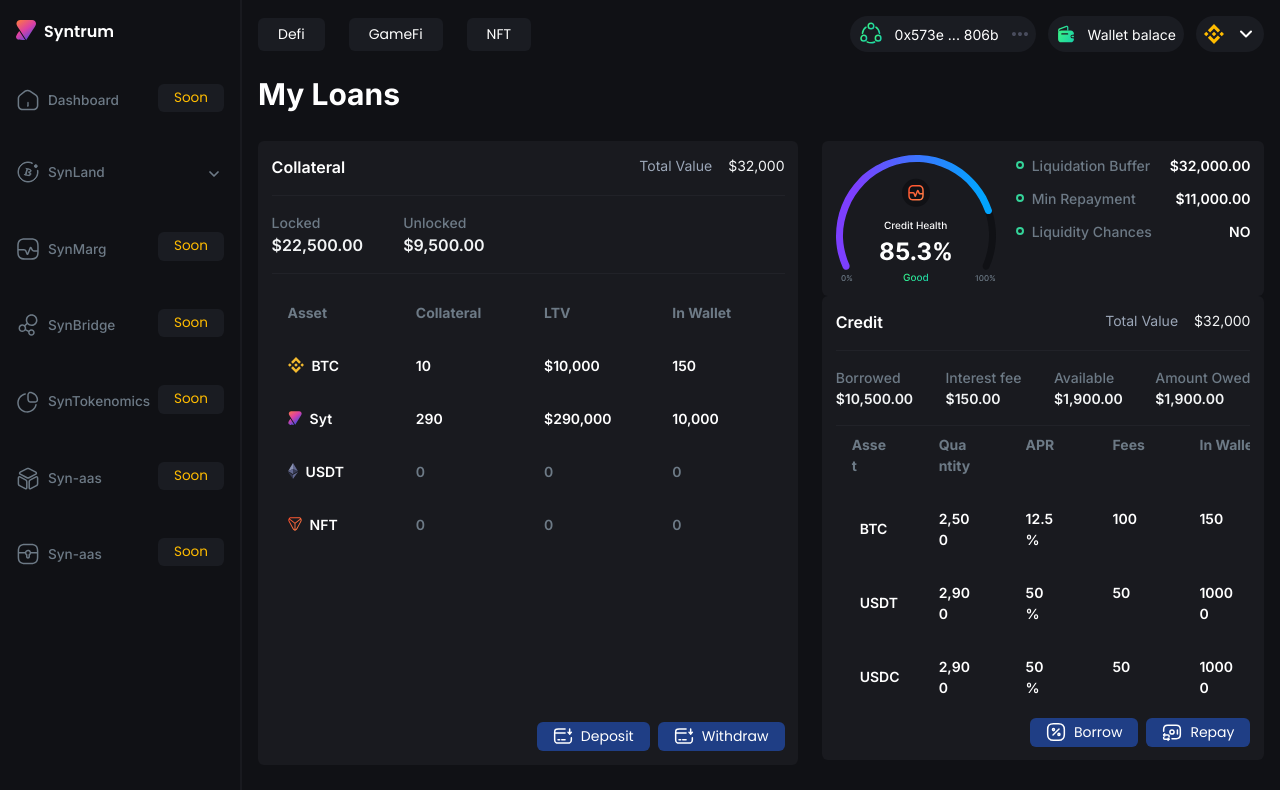
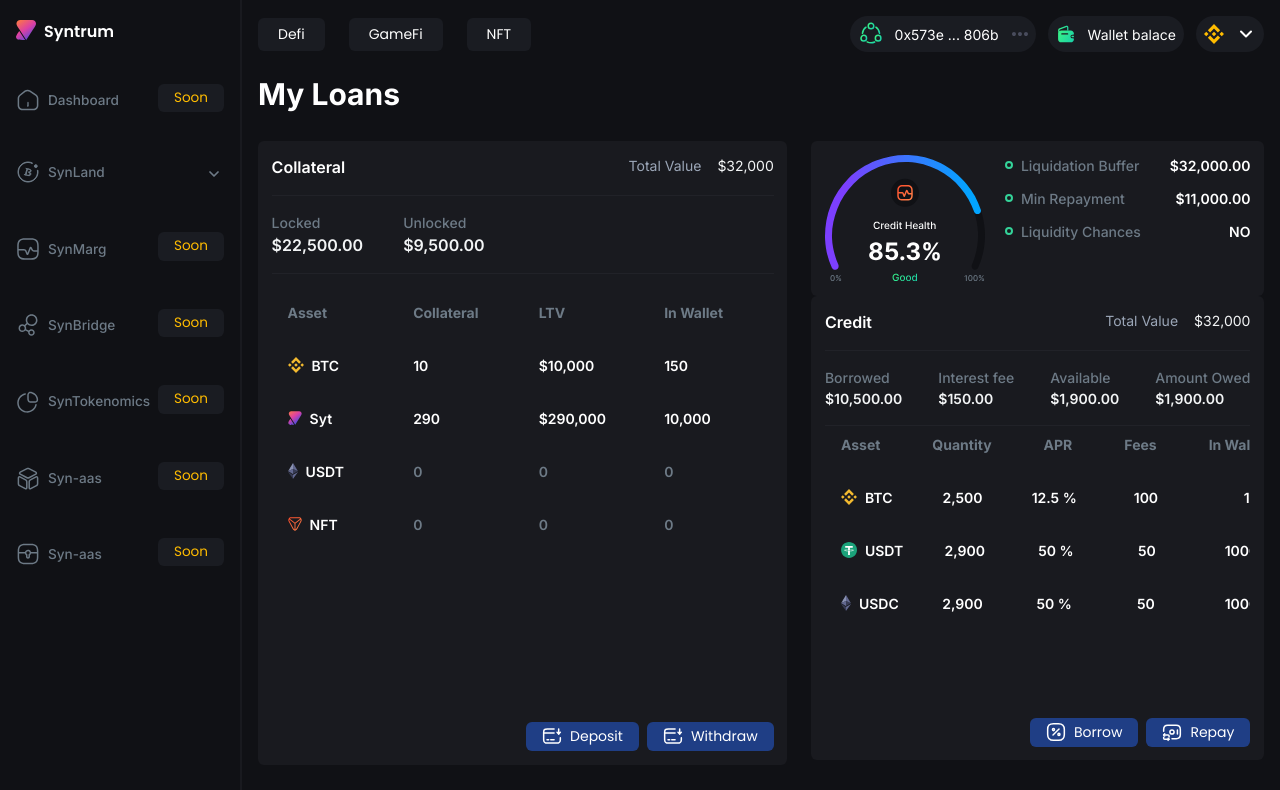
Before and after one commit to zklliquid-research/lend-app-components, a React (Vite) app: page /my-loans in a window 1280 px wide. Shown: the top 790 px of the page. Built offline with nearby package versions, Linux system fonts and the light colour scheme.

Commit message:
credit table adjustment

```diff
--- a/src/components/my-loans/credit-table.jsx
+++ b/src/components/my-loans/credit-table.jsx
@@ -5,14 +5,22 @@ const CreditTable = () => {
     <div className="overflow-x-auto">
       {/* Larger screens */}
       <div className="hidden lg:block">
-        <table>
+        <table className=" min-w-full table-auto">
           <thead>
-            <tr className="grid grid-cols-5 text-[#6D7A86] gap-5 font-Inter text-[14px] font-[500]">
-              <th className="col-span-1 text-left px-4 py-2">Asset</th>
-              <th className="col-span-1 text-left px-4 py-2">Quantity</th>
-              <th className="col-span-1 text-left px-4 py-2">APR</th>
-              <th className="col-span-1 text-left px-4 py-2">Fees</th>
-              <th className="col-span-1 text-left px-4 py-2 whitespace-nowrap">
+            <tr className="flex text-[#6D7A86] gap-5 font-Inter text-[14px] font-[500]">
+              <th className="flex-1 whitespace-nowrap text-left px-4 py-2">
+                Asset
+              </th>
+              <th className="flex-1 whitespace-nowrap text-center px-4 py-2">
+                Quantity
+              </th>
+              <th className="flex-1 whitespace-nowrap text-center px-4 py-2">
+                APR
+              </th>
+              <th className="flex-1 whitespace-nowrap text-center px-4 py-2">
+                Fees
+              </th>
+              <th className="flex-1 whitespace-nowrap text-right px-4 py-2">
                 In Wallet
               </th>
             </tr>
@@ -23,23 +31,23 @@ const CreditTable = () => {
                 data.quantity
               );
               return (
-                <tr className="grid grid-cols-5 mt-4 gap-5" key={index}>
-                  <td className="col-span-1 flex items-center gap-2 px-4 py-2">
+                <tr className="flex mt-4" key={index}>
+                  <td className="flex-1 whitespace-nowrap text-left flex items-center gap-2 px-4 py-2">
                     <data.coin />
                     <span className="text-[#FFF] font-Inter text-[14px] font-[600]">
                       {data.title}
                     </span>
                   </td>
-                  <td className="col-span-1 text-[#FFF] font-Inter text-[14px] font-[600] px-4 py-2">
+                  <td className="flex-1 whitespace-nowrap text-center text-[#FFF] font-Inter text-[14px] font-[600] px-4 py-2">
                     {formattedQuantity}
                   </td>
-                  <td className="col-span-1 text-[#FFF] font-Inter text-[14px] font-[600] px-4 py-2">
+                  <td className="flex-1 whitespace-nowrap text-center text-[#FFF] font-Inter text-[14px] font-[600] px-4 py-2">
                     {data.apr} %
                   </td>
-                  <td className="col-span-1 text-[#FFF] font-Inter text-[14px] font-[600] px-4 py-2">
+                  <td className="flex-1 whitespace-nowrap text-center text-[#FFF] font-Inter text-[14px] font-[600] px-4 py-2">
                     {data.fees}
                   </td>
-                  <td className="col-span-1 text-[#FFF] font-Inter text-[14px] font-[600] px-4 py-2">
+                  <td className="flex-1 whitespace-nowrap text-right text-[#FFF] font-Inter text-[14px] font-[600] px-4 py-2">
                     {data.wallet}
                   </td>
                 </tr>
```
